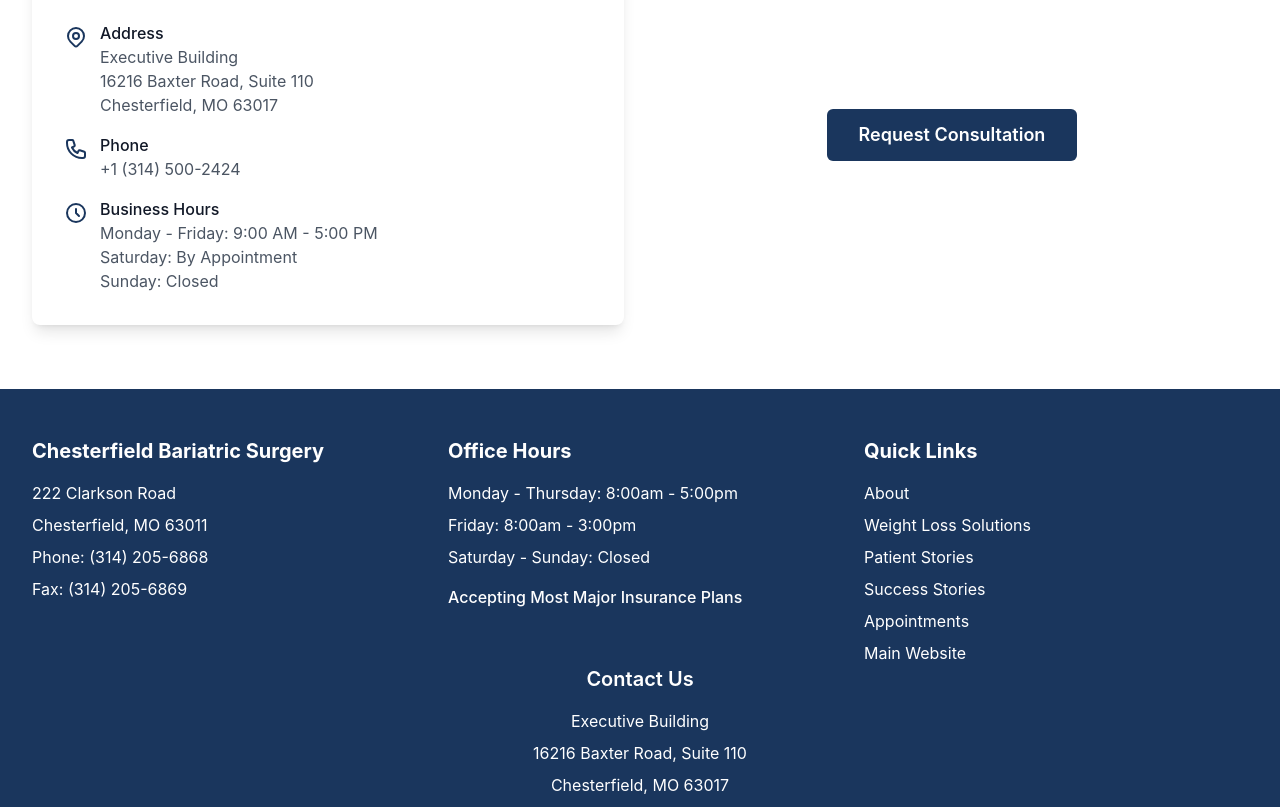
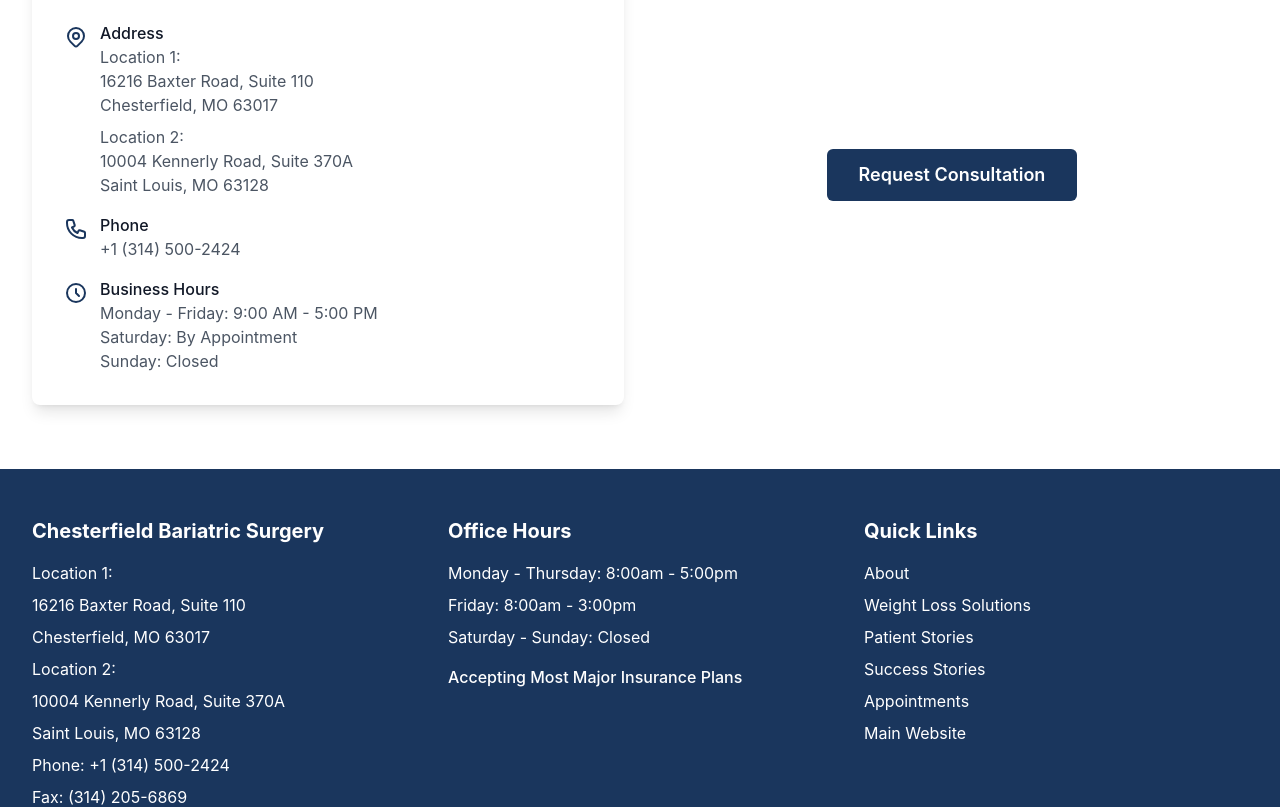
Before and after one commit to GANESH257/CBS-Landing-Page-new, a Next.js app: page / in a window 1280 px wide. Shown: the part 4668-5475 px from the top of the page. Built offline with nearby package versions, Linux system fonts and the light colour scheme.

Commit message:
Update address information: - Add second location - Replace 'Executive Building' with 'Location 1' - Update old address in footer

```diff
--- a/app/components/Appointment.jsx
+++ b/app/components/Appointment.jsx
@@ -24,9 +24,12 @@
                   </svg>
                   <div>
                     <p className="font-medium text-gray-900">Address</p>
-                    <p className="text-gray-600">Executive Building</p>
+                    <p className="text-gray-600">Location 1:</p>
                     <p className="text-gray-600">16216 Baxter Road, Suite 110</p>
                     <p className="text-gray-600">Chesterfield, MO 63017</p>
+                    <p className="text-gray-600 mt-2">Location 2:</p>
+                    <p className="text-gray-600">10004 Kennerly Road, Suite 370A</p>
+                    <p className="text-gray-600">Saint Louis, MO 63128</p>
                   </div>
                 </div>
                 <div className="flex items-start space-x-3">
--- a/app/components/Footer.jsx
+++ b/app/components/Footer.jsx
@@ -5,9 +5,13 @@
         <div className="grid grid-cols-1 md:grid-cols-3 gap-8">
           <div>
             <h3 className="text-xl font-bold mb-4">Chesterfield Bariatric Surgery</h3>
-            <p className="mb-2">222 Clarkson Road</p>
-            <p className="mb-2">Chesterfield, MO 63011</p>
-            <p className="mb-2">Phone: (314) 205-6868</p>
+            <p className="mb-2">Location 1:</p>
+            <p className="mb-2">16216 Baxter Road, Suite 110</p>
+            <p className="mb-2">Chesterfield, MO 63017</p>
+            <p className="mb-2 mt-2">Location 2:</p>
+            <p className="mb-2">10004 Kennerly Road, Suite 370A</p>
+            <p className="mb-2">Saint Louis, MO 63128</p>
+            <p className="mb-2">Phone: +1 (314) 500-2424</p>
             <p className="mb-2">Fax: (314) 205-6869</p>
           </div>
 
@@ -34,9 +38,12 @@
 
         <div className="text-center">
           <h3 className="text-xl font-semibold mb-4">Contact Us</h3>
-          <p className="mb-2">Executive Building</p>
+          <p className="mb-2">Location 1:</p>
           <p className="mb-2">16216 Baxter Road, Suite 110</p>
           <p className="mb-2">Chesterfield, MO 63017</p>
+          <p className="mb-2 mt-2">Location 2:</p>
+          <p className="mb-2">10004 Kennerly Road, Suite 370A</p>
+          <p className="mb-2">Saint Louis, MO 63128</p>
           <p className="mb-2">Phone: +1 (314) 500-2424</p>
         </div>
 
```
